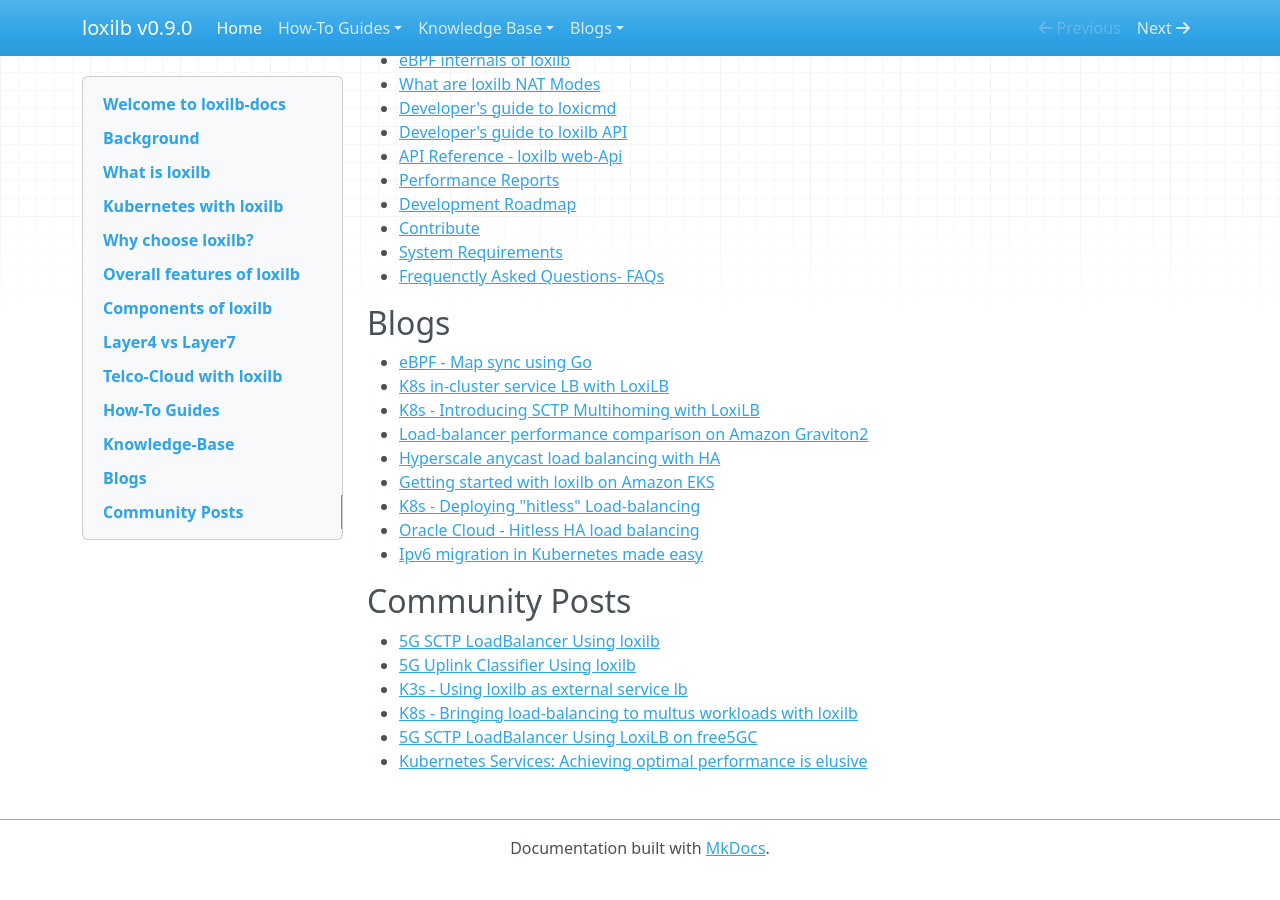
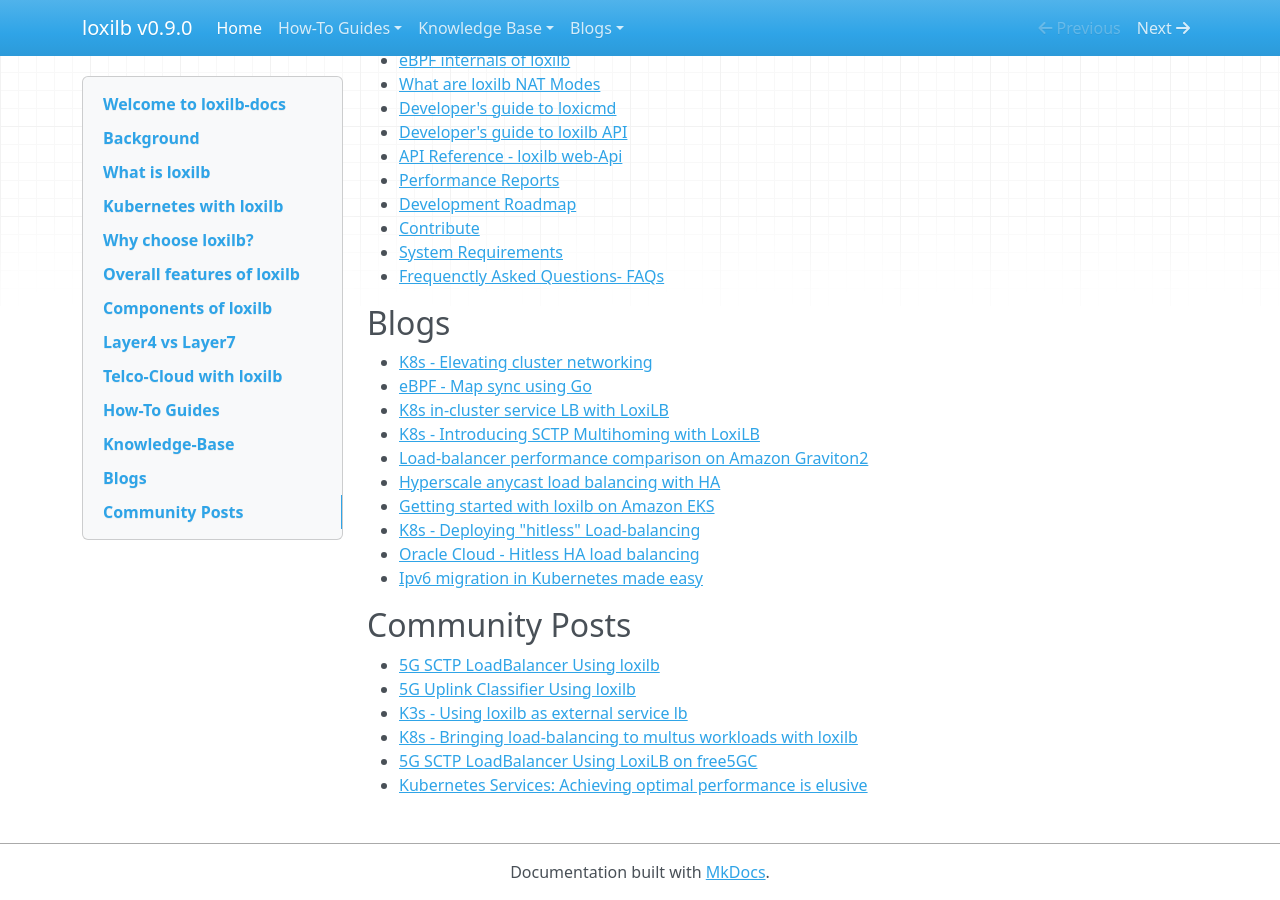
Before and after one commit to loxilb-io/loxilbdocs, an MkDocs documentation site: the page built from docs/index.md, in a window 1280 px wide and 900 px high, scrolled down 3525 px. Built offline with MkDocs 1.6.1, drawn with Linux system fonts in a browser that asks for light colours; nearby versions of some CDN libraries; before the commit the page ends 4401 px from its top, so only the background shows below that.

Commit message:
Update index.md

```diff
--- a/docs/index.md
+++ b/docs/index.md
@@ -102,6 +102,7 @@
 - [Frequenctly Asked Questions- FAQs](faq.md)
 
 ## Blogs
+- [K8s - Elevating cluster networking](https://www.loxilb.io/post/loxilb-cluster-networking-elevating-k8s-networking-capabilities)
 - [eBPF - Map sync using Go](https://www.loxilb.io/post/state-synchronization-of-ebpf-maps-using-go-a-tale-of-two-frameworks)
 - [K8s in-cluster service LB with LoxiLB](https://www.loxilb.io/post/k8s-nuances-of-in-cluster-external-service-lb-with-loxilb)
 - [K8s - Introducing SCTP Multihoming with LoxiLB](https://www.loxilb.io/post/k8s-introducing-sctp-multihoming-functionality-with-loxilb)
```
